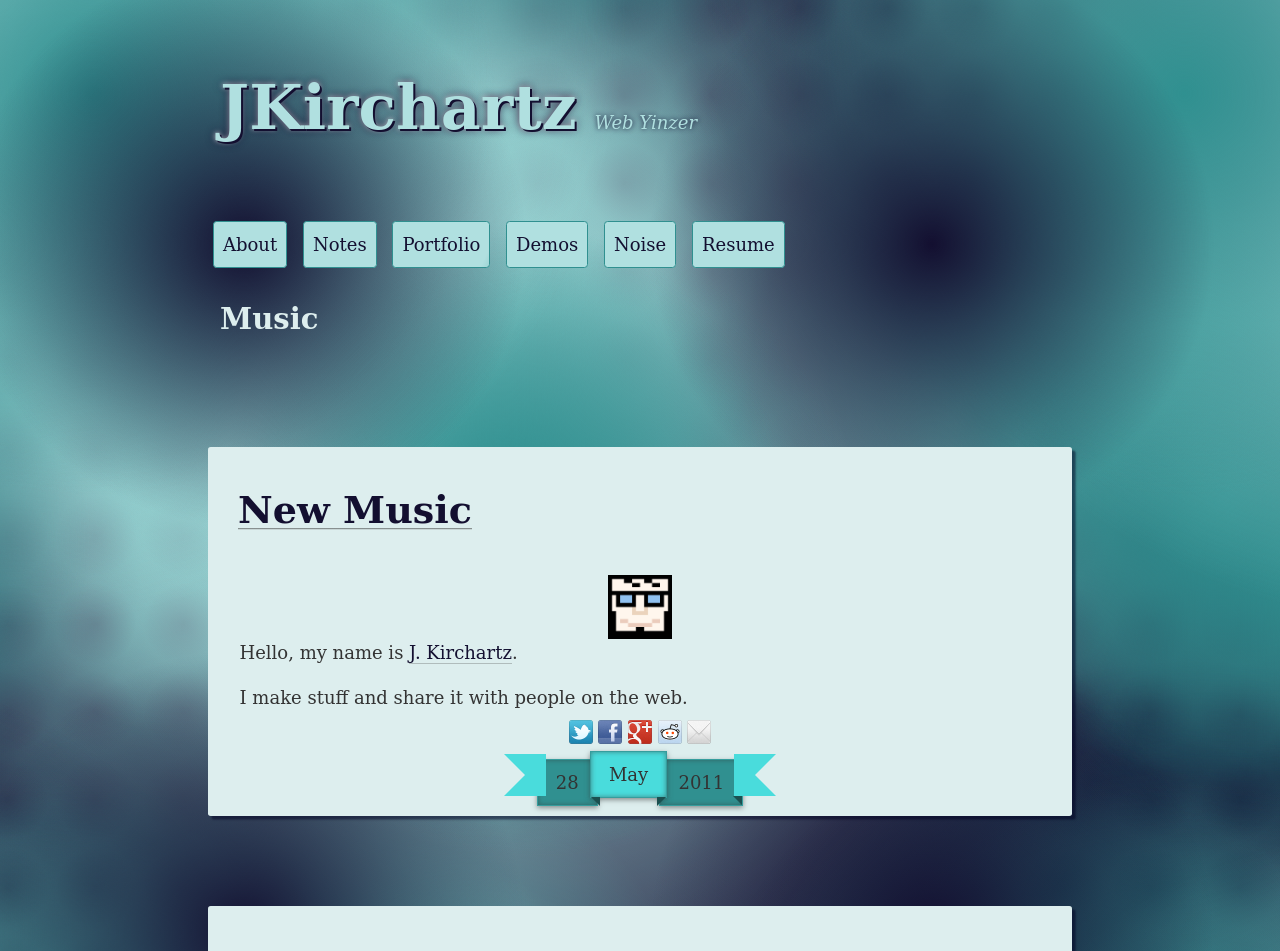
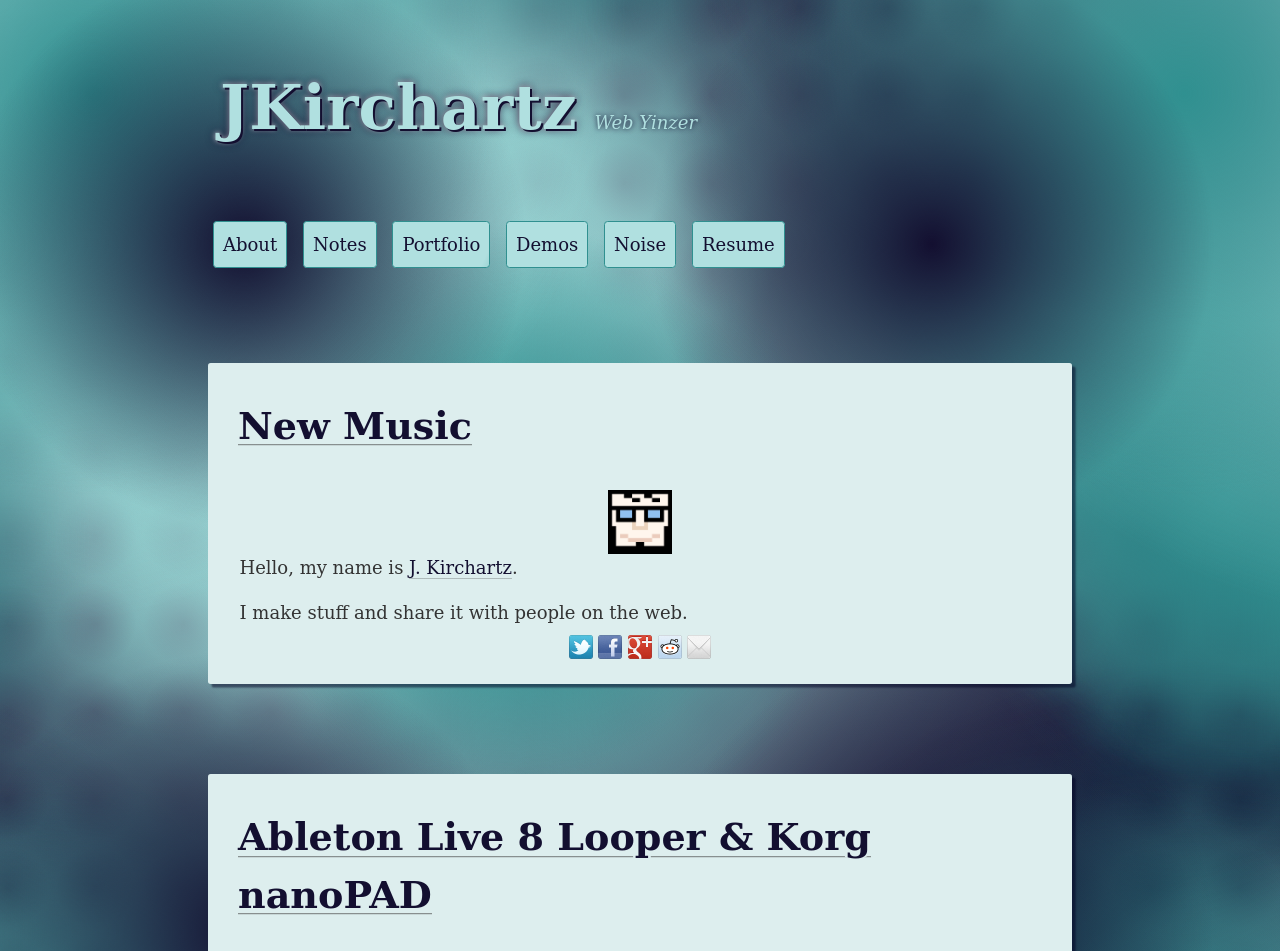
Before and after one commit to JKirchartz/jkirchartz.github.com, a Jekyll site: the page built from noise.html, in a window 1280 px wide and 1400 px high. Shown: the top 951 px of the window. Built offline with Jekyll 4.4.1, drawn with Linux system fonts in a browser that asks for light colours; a script that is not in the unit is left out.

Commit message:
less stuff on noise

```diff
--- a/noise.html
+++ b/noise.html
@@ -3,8 +3,6 @@ layout: base
 ---
 
 <div class="archive">
-        <h2>Music</h2>
-        <ul>
                 {% for post in site.tags.music %}
                 <article>
                         <h1 class="entry-title">
@@ -17,14 +15,12 @@ layout: base
                         </h1>
 
                         {% if content %}
-                        {{ content }}
+                                {{ content }}
                         {% else %}
-                        {{ post.content }}
+                                {{ post.content }}
                         {% endif %}
 
                         {% include share.html %}
-                        {% include time.html %}
                 </article>
                 {% endfor %}
-        </ul>
 </div>
```
